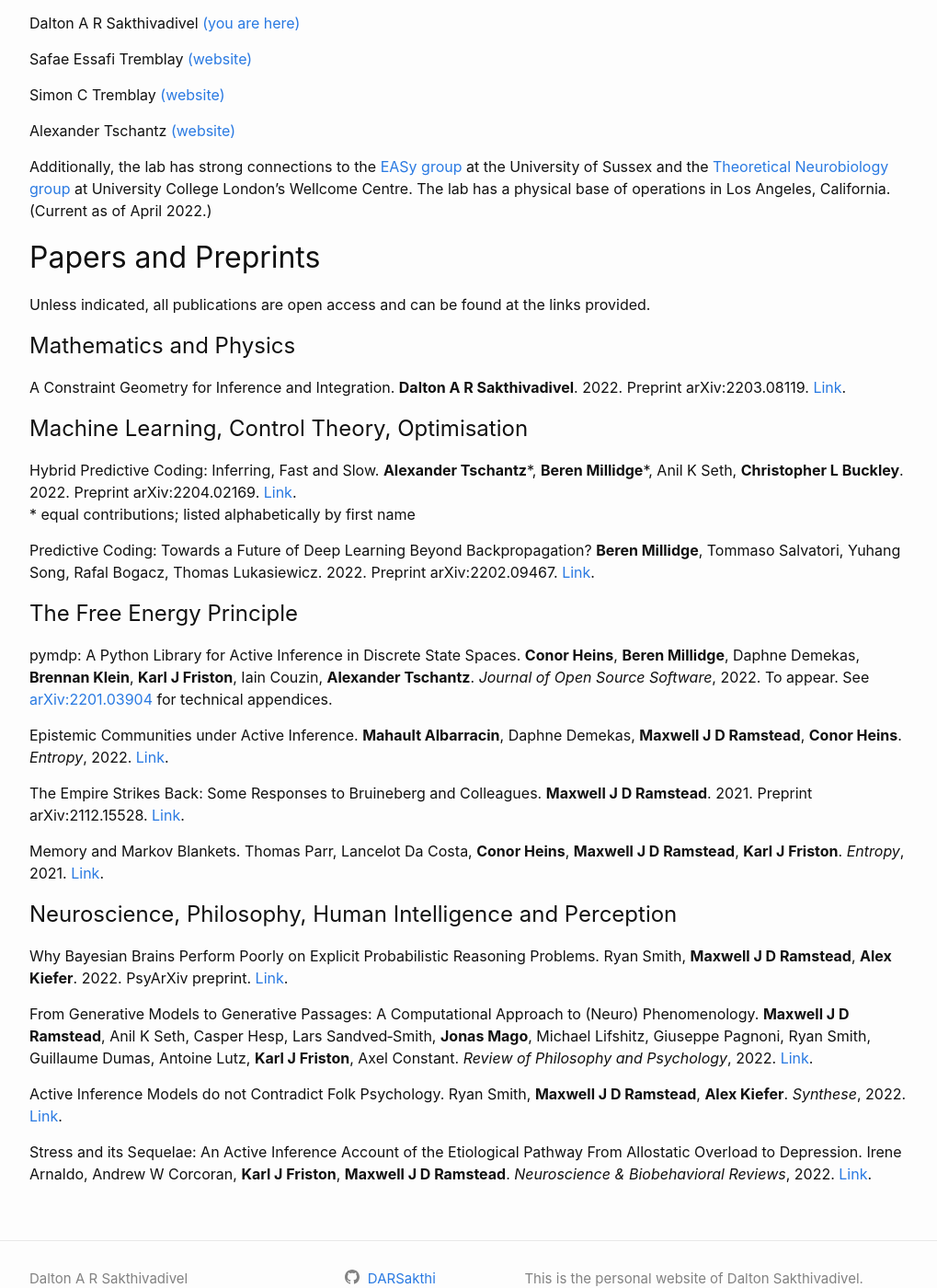
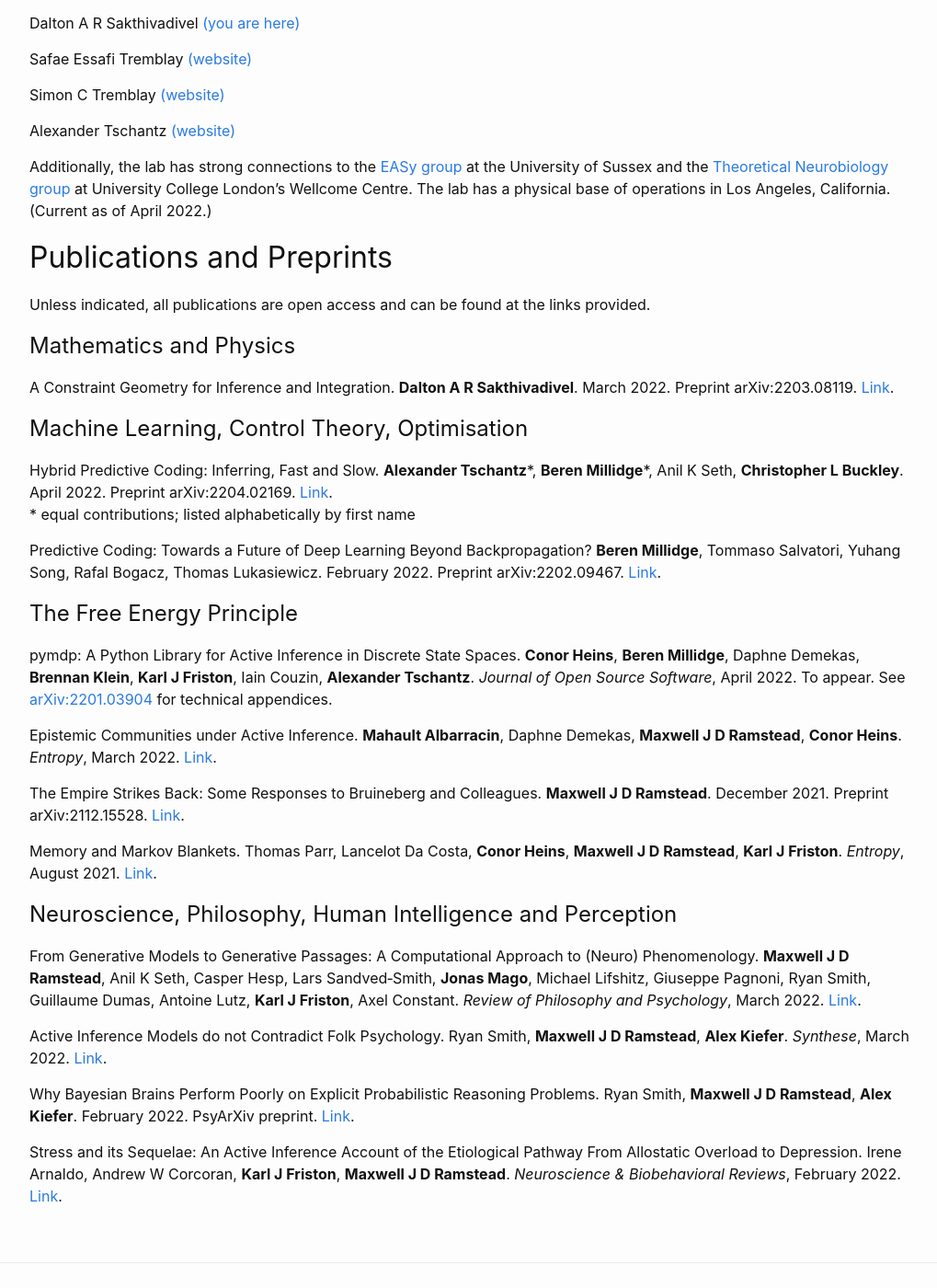
Before and after one commit to DARSakthi/DARSakthi.github.io, a Jekyll site: the page built from verses-lab.markdown, in a window 1280 px wide and 1400 px high, scrolled down 775 px. Shown: the whole window at 92% size, without its empty margins (126-1145 px from the left). Built offline with Jekyll 4.4.1, drawn with Linux system fonts in a browser that asks for light colours.

Commit message:
Months added to pubs

```diff
--- a/verses-lab.markdown
+++ b/verses-lab.markdown
@@ -41,37 +41,37 @@ Alexander Tschantz [(website)](https://github.com/alec-tschantz)
 
 Additionally, the lab has strong connections to the [EASy group](https://www.sussex.ac.uk/research/centres/ai-research-group/) at the University of Sussex and the [Theoretical Neurobiology group](https://www.fil.ion.ucl.ac.uk/team/theoretical-neurobiology-team/) at University College London's Wellcome Centre. The lab has a physical base of operations in Los Angeles, California. (Current as of April 2022.)
 
-## Papers and Preprints
+## Publications and Preprints
 
 Unless indicated, all publications are open access and can be found at the links provided.
 
 # Mathematics and Physics
 
-A Constraint Geometry for Inference and Integration. **Dalton A R Sakthivadivel**. 2022. Preprint arXiv:2203.08119. [Link](https://arxiv.org/abs/2203.08119).
+A Constraint Geometry for Inference and Integration. **Dalton A R Sakthivadivel**. March 2022. Preprint arXiv:2203.08119. [Link](https://arxiv.org/abs/2203.08119).
 
 # Machine Learning, Control Theory, Optimisation
 
-Hybrid Predictive Coding: Inferring, Fast and Slow. **Alexander Tschantz**\*, **Beren Millidge**\*, Anil K Seth, **Christopher L Buckley**. 2022. Preprint arXiv:2204.02169. [Link](https://arxiv.org/abs/2204.02169).
+Hybrid Predictive Coding: Inferring, Fast and Slow. **Alexander Tschantz**\*, **Beren Millidge**\*, Anil K Seth, **Christopher L Buckley**. April 2022. Preprint arXiv:2204.02169. [Link](https://arxiv.org/abs/2204.02169).
 \* equal contributions; listed alphabetically by first name
 
-Predictive Coding: Towards a Future of Deep Learning Beyond Backpropagation? **Beren Millidge**, Tommaso Salvatori, Yuhang Song, Rafal Bogacz, Thomas Lukasiewicz. 2022. Preprint arXiv:2202.09467. [Link](https://arxiv.org/abs/2202.09467).
+Predictive Coding: Towards a Future of Deep Learning Beyond Backpropagation? **Beren Millidge**, Tommaso Salvatori, Yuhang Song, Rafal Bogacz, Thomas Lukasiewicz. February 2022. Preprint arXiv:2202.09467. [Link](https://arxiv.org/abs/2202.09467).
 
 # The Free Energy Principle
 
-pymdp: A Python Library for Active Inference in Discrete State Spaces. **Conor Heins**, **Beren Millidge**, Daphne Demekas, **Brennan Klein**, **Karl J Friston**, Iain Couzin, **Alexander Tschantz**. _Journal of Open Source Software_, 2022. To appear. See [arXiv:2201.03904](https://arxiv.org/abs/2201.03904) for technical appendices.
+pymdp: A Python Library for Active Inference in Discrete State Spaces. **Conor Heins**, **Beren Millidge**, Daphne Demekas, **Brennan Klein**, **Karl J Friston**, Iain Couzin, **Alexander Tschantz**. _Journal of Open Source Software_, April 2022. To appear. See [arXiv:2201.03904](https://arxiv.org/abs/2201.03904) for technical appendices.
 
-Epistemic Communities under Active Inference. **Mahault Albarracin**, Daphne Demekas, **Maxwell J D Ramstead**, **Conor Heins**. _Entropy_, 2022. [Link](https://www.mdpi.com/1099-4300/24/4/476/htm).
+Epistemic Communities under Active Inference. **Mahault Albarracin**, Daphne Demekas, **Maxwell J D Ramstead**, **Conor Heins**. _Entropy_, March 2022. [Link](https://www.mdpi.com/1099-4300/24/4/476/htm).
 
-The Empire Strikes Back: Some Responses to Bruineberg and Colleagues. **Maxwell J D Ramstead**. 2021. Preprint arXiv:2112.15528. [Link](https://arxiv.org/abs/2112.15528).
+The Empire Strikes Back: Some Responses to Bruineberg and Colleagues. **Maxwell J D Ramstead**. December 2021. Preprint arXiv:2112.15528. [Link](https://arxiv.org/abs/2112.15528).
 
-Memory and Markov Blankets. Thomas Parr, Lancelot Da Costa, **Conor Heins**, **Maxwell J D Ramstead**, **Karl J Friston**. _Entropy_, 2021. [Link](https://www.mdpi.com/1099-4300/23/9/1105).
+Memory and Markov Blankets. Thomas Parr, Lancelot Da Costa, **Conor Heins**, **Maxwell J D Ramstead**, **Karl J Friston**. _Entropy_, August 2021. [Link](https://www.mdpi.com/1099-4300/23/9/1105).
 
 # Neuroscience, Philosophy, Human Intelligence and Perception
 
-Why Bayesian Brains Perform Poorly on Explicit Probabilistic Reasoning Problems. Ryan Smith, **Maxwell J D Ramstead**, **Alex Kiefer**. 2022. PsyArXiv preprint. [Link](https://doi.org/10.31234/osf.io/hne9s).
+From Generative Models to Generative Passages: A Computational Approach to (Neuro) Phenomenology. **Maxwell J D Ramstead**, Anil K Seth, Casper Hesp, Lars Sandved‑Smith, **Jonas Mago**, Michael Lifshitz, Giuseppe Pagnoni, Ryan Smith, Guillaume Dumas, Antoine Lutz, **Karl J Friston**, Axel Constant. _Review of Philosophy and Psychology_, March 2022. [Link](https://link.springer.com/article/10.1007/s13164-021-00604-y).
 
-From Generative Models to Generative Passages: A Computational Approach to (Neuro) Phenomenology. **Maxwell J D Ramstead**, Anil K Seth, Casper Hesp, Lars Sandved‑Smith, **Jonas Mago**, Michael Lifshitz, Giuseppe Pagnoni, Ryan Smith, Guillaume Dumas, Antoine Lutz, **Karl J Friston**, Axel Constant. _Review of Philosophy and Psychology_, 2022. [Link](https://link.springer.com/article/10.1007/s13164-021-00604-y).
+Active Inference Models do not Contradict Folk Psychology. Ryan Smith, **Maxwell J D Ramstead**, **Alex Kiefer**. _Synthese_, March 2022. [Link](https://link.springer.com/article/10.1007/s11229-022-03480-w).
 
-Active Inference Models do not Contradict Folk Psychology. Ryan Smith, **Maxwell J D Ramstead**, **Alex Kiefer**. _Synthese_, 2022. [Link](https://link.springer.com/article/10.1007/s11229-022-03480-w).
+Why Bayesian Brains Perform Poorly on Explicit Probabilistic Reasoning Problems. Ryan Smith, **Maxwell J D Ramstead**, **Alex Kiefer**. February 2022. PsyArXiv preprint. [Link](https://doi.org/10.31234/osf.io/hne9s).
 
-Stress and its Sequelae: An Active Inference Account of the Etiological Pathway From Allostatic Overload to Depression. Irene Arnaldo, Andrew W Corcoran, **Karl J Friston**, **Maxwell J D Ramstead**. _Neuroscience & Biobehavioral Reviews_, 2022. [Link](https://www.sciencedirect.com/science/article/pii/S0149763422000793).
+Stress and its Sequelae: An Active Inference Account of the Etiological Pathway From Allostatic Overload to Depression. Irene Arnaldo, Andrew W Corcoran, **Karl J Friston**, **Maxwell J D Ramstead**. _Neuroscience & Biobehavioral Reviews_, February 2022. [Link](https://www.sciencedirect.com/science/article/pii/S0149763422000793).
```
